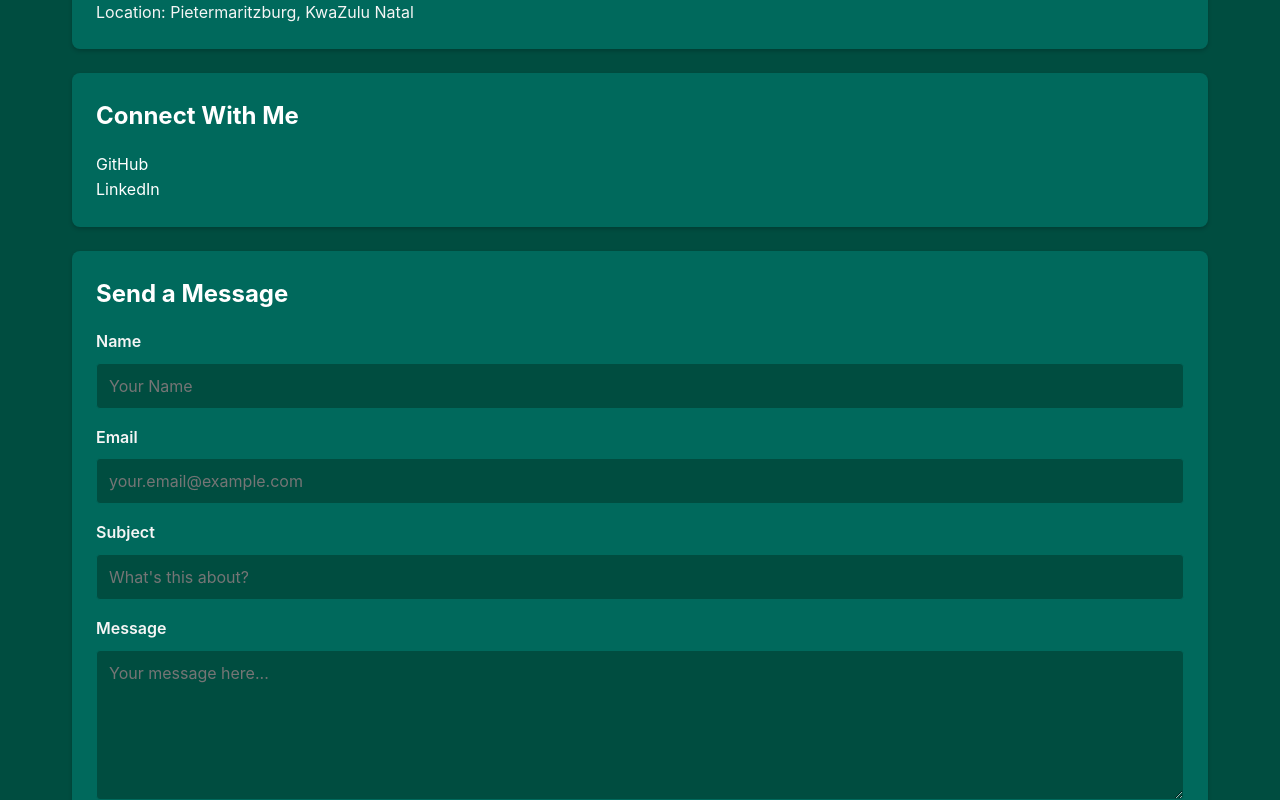
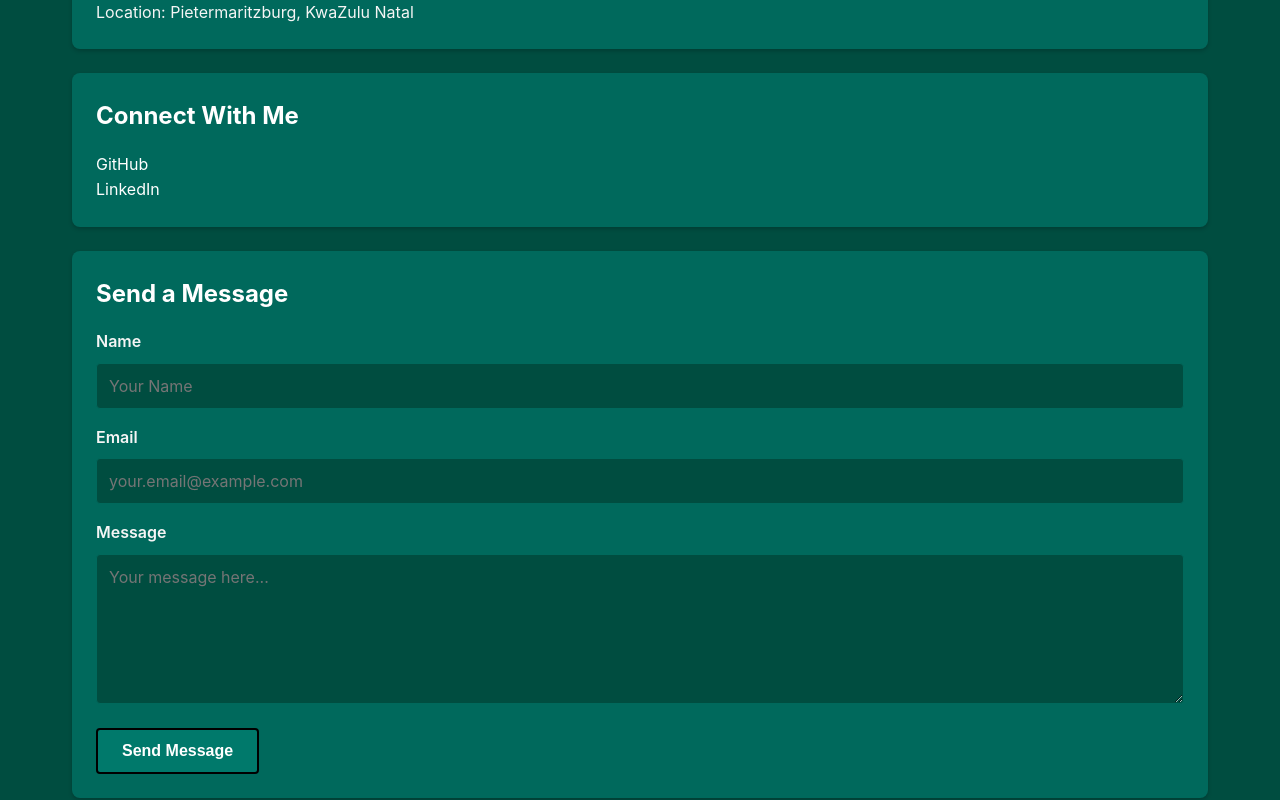
Before and after one commit to SineMag/Sinenhlanhla-Magubane-Portfolio, a React (Vite) app: page /contact in a window 1280 px wide. Shown: the part 363-1163 px from the top of the page. Built offline with nearby package versions, Linux system fonts and the light colour scheme.

Commit message:
feat: making changes with the contact form

```diff
--- a/package.json
+++ b/package.json
@@ -10,6 +10,7 @@
     "preview": "vite preview"
   },
   "dependencies": {
+    "@formspree/react": "^3.0.0",
     "html2pdf.js": "^0.12.1",
     "react": "^19.1.1",
     "react-dom": "^19.1.1",
--- a/src/pages/Contact.tsx
+++ b/src/pages/Contact.tsx
@@ -1,47 +1,19 @@
 
-import React, { useState } from 'react';
-
-const Snackbar: React.FC<{ message: string; show: boolean }> = ({ message, show }) => {
-  return (
-    <div className={`snackbar ${show ? "show" : ""}`}>
-      {message}
-    </div>
-  );
-};
+import React from 'react';
+import { useForm, ValidationError } from '@formspree/react';
 
 const Contact: React.FC = () => {
-  const [formData, setFormData] = useState({
-    name: '',
-    email: '',
-    subject: '',
-    message: '',
-  });
+  const [state, handleSubmit] = useForm("mnngkkbj");
 
-  const [showSnackbar, setShowSnackbar] = useState(false);
+  if (state.succeeded) {
+    return <p>Thanks for your message!</p>;
+  }
 
-  const emailTo = 'snenhlanhlamagubane99@gmail.com';
   const email = import.meta.env.VITE_EMAIL || 'snenhlanhlamagubane@gmail.com';
   const phone = import.meta.env.VITE_PHONE || '';
   const location = import.meta.env.VITE_LOCATION || '';
   const linkedin = import.meta.env.VITE_LINKEDIN || '';
   const github = import.meta.env.VITE_GITHUB || '';
-
-  const handleChange = (e: React.ChangeEvent<HTMLInputElement | HTMLTextAreaElement>) => {
-    setFormData({
-      ...formData,
-      [e.target.name]: e.target.value,
-    });
-  };
-
-  const handleSubmit = (e: React.FormEvent) => {
-    e.preventDefault();
-    const { name, subject, message } = formData;
-    const mailtoLink = `mailto:${emailTo}?subject=${encodeURIComponent(subject)}&body=${encodeURIComponent(`Name: ${name}\n\nMessage: ${message}`)}`;
-    window.location.href = mailtoLink;
-    setShowSnackbar(true);
-    setFormData({ name: '', email: '', subject: '', message: '' });
-    setTimeout(() => setShowSnackbar(false), 5000);
-  };
 
   return (
     <div className="dashboard-container">
@@ -65,42 +37,32 @@ const Contact: React.FC = () => {
           <div className="form-group">
             <label htmlFor="name" className="form-label">Name</label>
             <input
+              id="name"
               type="text"
-              id="name"
               name="name"
-              value={formData.name}
-              onChange={handleChange}
-              required
               className="form-input"
               placeholder="Your Name"
+            />
+            <ValidationError
+              prefix="Name"
+              field="name"
+              errors={state.errors}
             />
           </div>
 
           <div className="form-group">
             <label htmlFor="email" className="form-label">Email</label>
             <input
+              id="email"
               type="email"
-              id="email"
               name="email"
-              value={formData.email}
-              onChange={handleChange}
-              required
               className="form-input"
               placeholder="your.email@example.com"
             />
-          </div>
-
-          <div className="form-group">
-            <label htmlFor="subject" className="form-label">Subject</label>
-            <input
-              type="text"
-              id="subject"
-              name="subject"
-              value={formData.subject}
-              onChange={handleChange}
-              required
-              className="form-input"
-              placeholder="What's this about?"
+            <ValidationError
+              prefix="Email"
+              field="email"
+              errors={state.errors}
             />
           </div>
 
@@ -109,18 +71,19 @@ const Contact: React.FC = () => {
             <textarea
               id="message"
               name="message"
-              value={formData.message}
-              onChange={handleChange}
-              required
               className="form-textarea"
               placeholder="Your message here..."
             />
+            <ValidationError
+              prefix="Message"
+              field="message"
+              errors={state.errors}
+            />
           </div>
 
-          <button type="submit" className="btn">Send Message</button>
+          <button type="submit" className="btn" disabled={state.submitting}>Send Message</button>
         </form>
       </div>
-      <Snackbar message="Your message has been sent!" show={showSnackbar} />
     </div>
   );
 };
```
Also changed, not shown: 1 other file (tests, documents, lock files or other folders).
